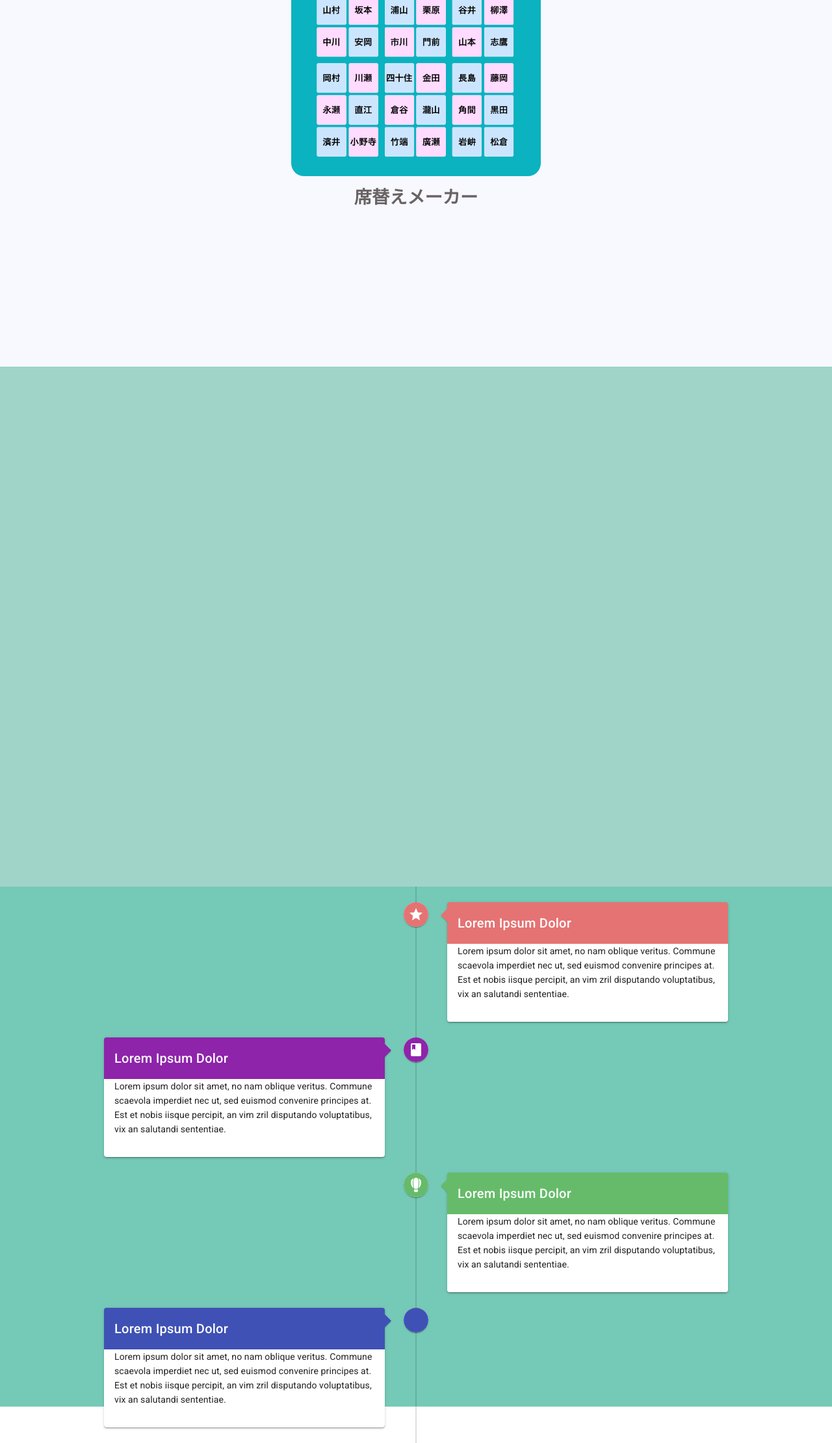
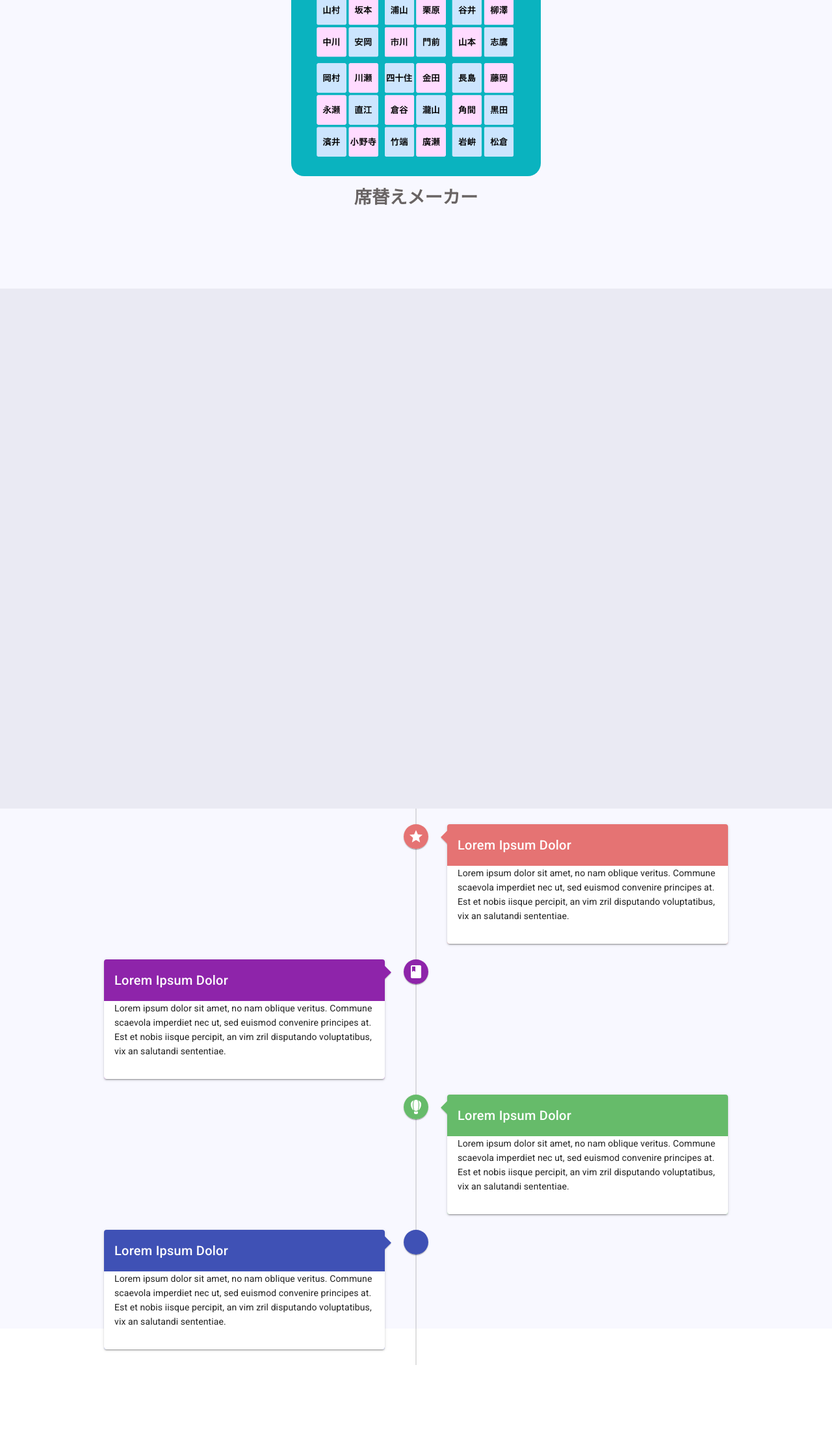
Before and after one commit to krpk1900/PortfolioSite, a Nuxt app: page / in a window 1280 px wide. Shown: the part 1716-3936 px from the top of the page at 65% size. After the commit the page ends 3816 px from the top, so only its background shows below. Built offline with nearby package versions, Linux system fonts and the light colour scheme; what vue-typer would draw is missing.

Commit message:
[Add] Worksセクションの縦幅を調整

```diff
--- a/pages/index.vue
+++ b/pages/index.vue
@@ -25,8 +25,8 @@
         <p v-if="isFadeInUpProfile1" class="animate__animated text-center name" :class="{animate__fadeInUp: isFadeInUpProfile1}">Terai Shogo</p>
         <div v-else style="padding: 10em;"></div>
 
-        <v-card v-if="isFadeInUpProfile2" class="animate__animated profile-card" :class="{animate__fadeInUp: isFadeInUpProfile2}" elevation="4" width="40%" rounded>
-          <v-card-text class="text-body-1" style="padding-left: 13%;">
+        <v-card v-if="isFadeInUpProfile2" class="animate__animated profile-card" :class="{animate__fadeInUp: isFadeInUpProfile2}" elevation="4" width="35%" rounded>
+          <v-card-text class="text-body-1" style="padding-left: 7%;">
             1995年生まれ富山県出身。<br>
             大阪大学で情報科学を学んだ後、公立中学校で教諭となる。<br>
             現在はWeb開発を学習中。<br>
@@ -159,7 +159,7 @@
     margin: 1% auto;
   }
   .works {
-    height: 100vh;
+    height: 85vh;
     background-color: #f8f8ff;
   }
   .works-item {
@@ -195,11 +195,11 @@
   }
   .skills {
     height: 100vh;
-    background-color: #a1d4c9;
+    background-color: #eaeaf3fb;
   }
   .history {
     height: 100vh;
-    background-color: #75c9b7;
+    background-color: #f8f8ff;
   }
   .div-title {
     padding: 1% 0 0 0 ;
```
